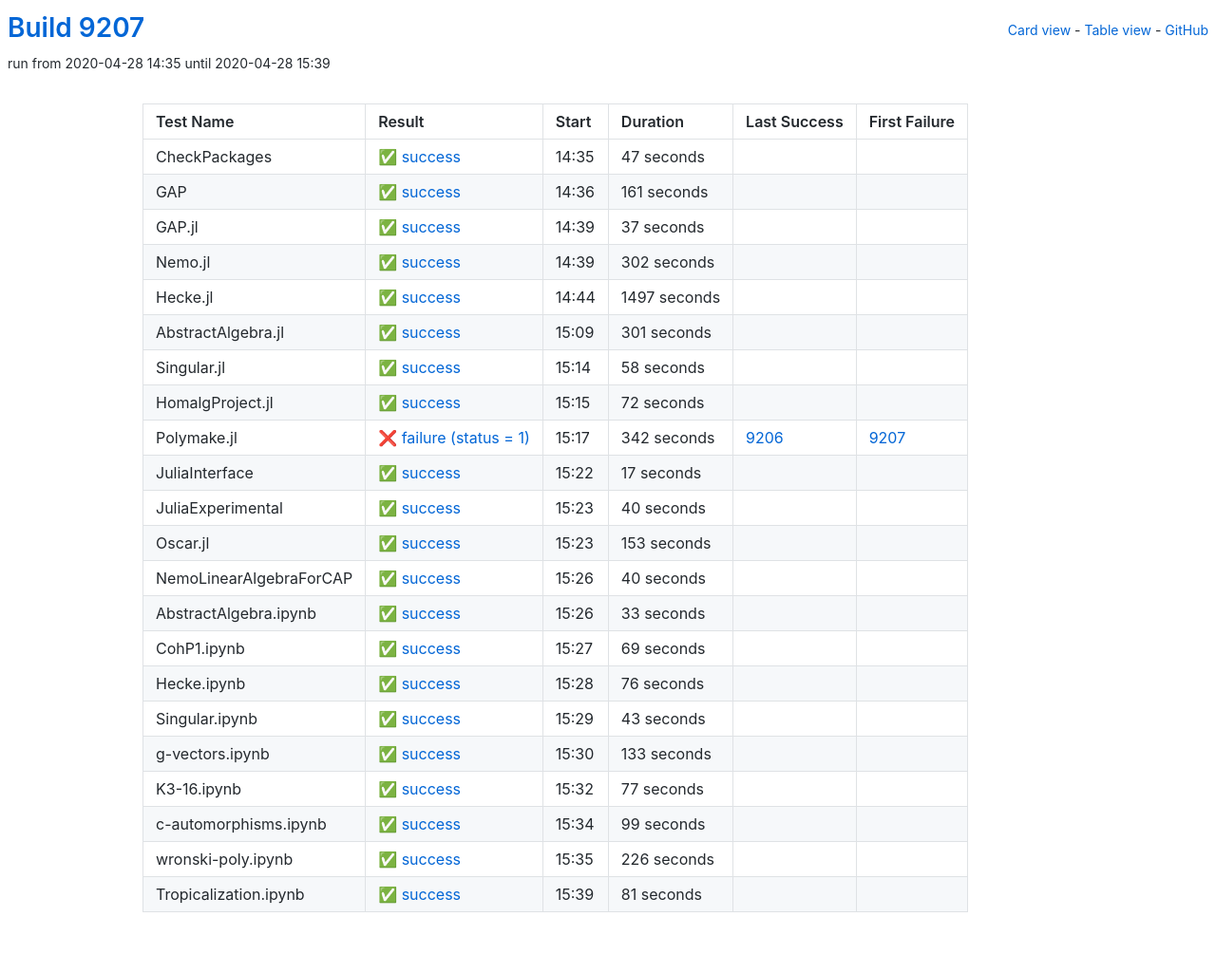
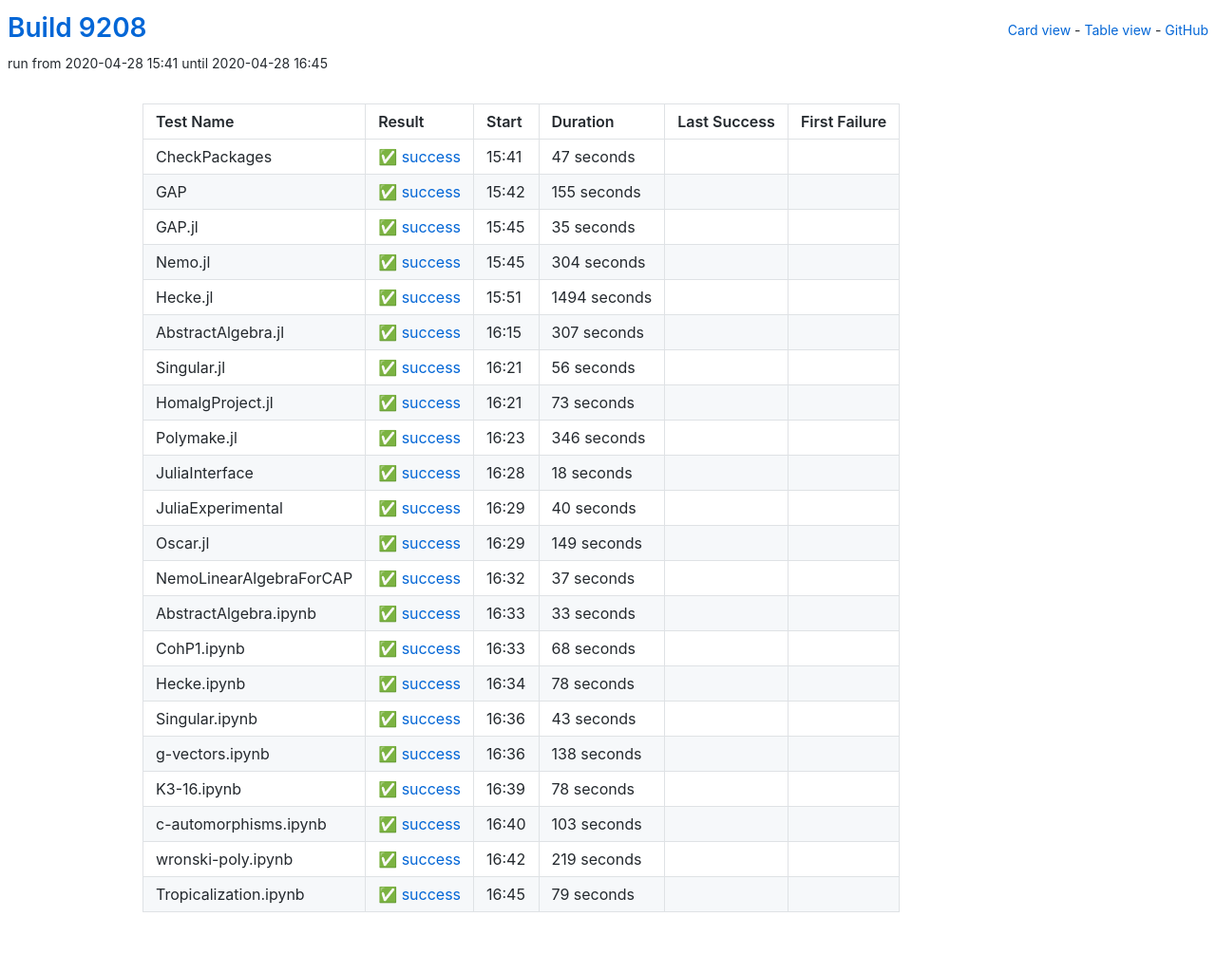
Before and after one commit to oscar-system/oscar-ci-status, a Jekyll site: the page built from table.html, in a window 1280 px wide. Shown: the whole page at 95% size. Built offline with Jekyll 4.4.1, drawn with Linux system fonts in a browser that asks for light colours.

Commit message:
Build 9208

```diff
--- a/_data/ci.yml
+++ b/_data/ci.yml
@@ -1,5 +1,5 @@
-build: 9207
-build_url: https://oscarci.mathematik.uni-kl.de/job/oscar/9207/
+build: 9208
+build_url: https://oscarci.mathematik.uni-kl.de/job/oscar/9208/
 job: oscar
 tests:
 - duration: 47
@@ -8,20 +8,130 @@ tests:
   first_failure_url: null
   last_success: false
   last_success_url: null
-  log: https://oscarci.mathematik.uni-kl.de/job/oscar/9207/artifact/logs/build-9207/CheckPackages.log
+  log: https://oscarci.mathematik.uni-kl.de/job/oscar/9208/artifact/logs/build-9208/CheckPackages.log
   name: CheckPackages
-  start: 2020-04-28 14:35
+  start: 2020-04-28 15:41
   status: success
   success: true
-- duration: 161
+- duration: 155
   exitcode: 0
   first_failure: false
   first_failure_url: null
   last_success: false
   last_success_url: null
-  log: https://oscarci.mathematik.uni-kl.de/job/oscar/9207/artifact/logs/build-9207/GAP.log
+  log: https://oscarci.mathematik.uni-kl.de/job/oscar/9208/artifact/logs/build-9208/GAP.log
   name: GAP
-  start: 2020-04-28 14:36
+  start: 2020-04-28 15:42
+  status: success
+  success: true
+- duration: 35
+  exitcode: 0
+  first_failure: false
+  first_failure_url: null
+  last_success: false
+  last_success_url: null
+  log: https://oscarci.mathematik.uni-kl.de/job/oscar/9208/artifact/logs/build-9208/GAP.jl.log
+  name: GAP.jl
+  start: 2020-04-28 15:45
+  status: success
+  success: true
+- duration: 304
+  exitcode: 0
+  first_failure: false
+  first_failure_url: null
+  last_success: false
+  last_success_url: null
+  log: https://oscarci.mathematik.uni-kl.de/job/oscar/9208/artifact/logs/build-9208/Nemo.jl.log
+  name: Nemo.jl
+  start: 2020-04-28 15:45
+  status: success
+  success: true
+- duration: 1494
+  exitcode: 0
+  first_failure: false
+  first_failure_url: null
+  last_success: false
+  last_success_url: null
+  log: https://oscarci.mathematik.uni-kl.de/job/oscar/9208/artifact/logs/build-9208/Hecke.jl.log
+  name: Hecke.jl
+  start: 2020-04-28 15:51
+  status: success
+  success: true
+- duration: 307
+  exitcode: 0
+  first_failure: false
+  first_failure_url: null
+  last_success: false
+  last_success_url: null
+  log: https://oscarci.mathematik.uni-kl.de/job/oscar/9208/artifact/logs/build-9208/AbstractAlgebra.jl.log
+  name: AbstractAlgebra.jl
+  start: 2020-04-28 16:15
+  status: success
+  success: true
+- duration: 56
+  exitcode: 0
+  first_failure: false
+  first_failure_url: null
+  last_success: false
+  last_success_url: null
+  log: https://oscarci.mathematik.uni-kl.de/job/oscar/9208/artifact/logs/build-9208/Singular.jl.log
+  name: Singular.jl
+  start: 2020-04-28 16:21
+  status: success
+  success: true
+- duration: 73
+  exitcode: 0
+  first_failure: false
+  first_failure_url: null
+  last_success: false
+  last_success_url: null
+  log: https://oscarci.mathematik.uni-kl.de/job/oscar/9208/artifact/logs/build-9208/HomalgProject.jl.log
+  name: HomalgProject.jl
+  start: 2020-04-28 16:21
+  status: success
+  success: true
+- duration: 346
+  exitcode: 0
+  first_failure: false
+  first_failure_url: null
+  last_success: false
+  last_success_url: null
+  log: https://oscarci.mathematik.uni-kl.de/job/oscar/9208/artifact/logs/build-9208/Polymake.jl.log
+  name: Polymake.jl
+  start: 2020-04-28 16:23
+  status: success
+  success: true
+- duration: 18
+  exitcode: 0
+  first_failure: false
+  first_failure_url: null
+  last_success: false
+  last_success_url: null
+  log: https://oscarci.mathematik.uni-kl.de/job/oscar/9208/artifact/logs/build-9208/JuliaInterface.log
+  name: JuliaInterface
+  start: 2020-04-28 16:28
+  status: success
+  success: true
+- duration: 40
+  exitcode: 0
+  first_failure: false
+  first_failure_url: null
+  last_success: false
+  last_success_url: null
+  log: https://oscarci.mathematik.uni-kl.de/job/oscar/9208/artifact/logs/build-9208/JuliaExperimental.log
+  name: JuliaExperimental
+  start: 2020-04-28 16:29
+  status: success
+  success: true
+- duration: 149
+  exitcode: 0
+  first_failure: false
+  first_failure_url: null
+  last_success: false
+  last_success_url: null
+  log: https://oscarci.mathematik.uni-kl.de/job/oscar/9208/artifact/logs/build-9208/Oscar.jl.log
+  name: Oscar.jl
+  start: 2020-04-28 16:29
   status: success
   success: true
 - duration: 37
@@ -30,119 +140,9 @@ tests:
   first_failure_url: null
   last_success: false
   last_success_url: null
-  log: https://oscarci.mathematik.uni-kl.de/job/oscar/9207/artifact/logs/build-9207/GAP.jl.log
-  name: GAP.jl
-  start: 2020-04-28 14:39
-  status: success
-  success: true
-- duration: 302
-  exitcode: 0
-  first_failure: false
-  first_failure_url: null
-  last_success: false
-  last_success_url: null
-  log: https://oscarci.mathematik.uni-kl.de/job/oscar/9207/artifact/logs/build-9207/Nemo.jl.log
-  name: Nemo.jl
-  start: 2020-04-28 14:39
-  status: success
-  success: true
-- duration: 1497
-  exitcode: 0
-  first_failure: false
-  first_failure_url: null
-  last_success: false
-  last_success_url: null
-  log: https://oscarci.mathematik.uni-kl.de/job/oscar/9207/artifact/logs/build-9207/Hecke.jl.log
-  name: Hecke.jl
-  start: 2020-04-28 14:44
-  status: success
-  success: true
-- duration: 301
-  exitcode: 0
-  first_failure: false
-  first_failure_url: null
-  last_success: false
-  last_success_url: null
-  log: https://oscarci.mathematik.uni-kl.de/job/oscar/9207/artifact/logs/build-9207/AbstractAlgebra.jl.log
-  name: AbstractAlgebra.jl
-  start: 2020-04-28 15:09
-  status: success
-  success: true
-- duration: 58
-  exitcode: 0
-  first_failure: false
-  first_failure_url: null
-  last_success: false
-  last_success_url: null
-  log: https://oscarci.mathematik.uni-kl.de/job/oscar/9207/artifact/logs/build-9207/Singular.jl.log
-  name: Singular.jl
-  start: 2020-04-28 15:14
-  status: success
-  success: true
-- duration: 72
-  exitcode: 0
-  first_failure: false
-  first_failure_url: null
-  last_success: false
-  last_success_url: null
-  log: https://oscarci.mathematik.uni-kl.de/job/oscar/9207/artifact/logs/build-9207/HomalgProject.jl.log
-  name: HomalgProject.jl
-  start: 2020-04-28 15:15
-  status: success
-  success: true
-- duration: 342
-  exitcode: 1
-  first_failure: 9207
-  first_failure_url: https://oscarci.mathematik.uni-kl.de/job/oscar/9207/
-  last_success: 9206
-  last_success_url: https://oscarci.mathematik.uni-kl.de/job/oscar/9206/
-  log: https://oscarci.mathematik.uni-kl.de/job/oscar/9207/artifact/logs/build-9207/Polymake.jl.log
-  name: Polymake.jl
-  start: 2020-04-28 15:17
-  status: failure
-  success: false
-- duration: 17
-  exitcode: 0
-  first_failure: false
-  first_failure_url: null
-  last_success: false
-  last_success_url: null
-  log: https://oscarci.mathematik.uni-kl.de/job/oscar/9207/artifact/logs/build-9207/JuliaInterface.log
-  name: JuliaInterface
-  start: 2020-04-28 15:22
-  status: success
-  success: true
-- duration: 40
-  exitcode: 0
-  first_failure: false
-  first_failure_url: null
-  last_success: false
-  last_success_url: null
-  log: https://oscarci.mathematik.uni-kl.de/job/oscar/9207/artifact/logs/build-9207/JuliaExperimental.log
-  name: JuliaExperimental
-  start: 2020-04-28 15:23
-  status: success
-  success: true
-- duration: 153
-  exitcode: 0
-  first_failure: false
-  first_failure_url: null
-  last_success: false
-  last_success_url: null
-  log: https://oscarci.mathematik.uni-kl.de/job/oscar/9207/artifact/logs/build-9207/Oscar.jl.log
-  name: Oscar.jl
-  start: 2020-04-28 15:23
-  status: success
-  success: true
-- duration: 40
-  exitcode: 0
-  first_failure: false
-  first_failure_url: null
-  last_success: false
-  last_success_url: null
-  log: https://oscarci.mathematik.uni-kl.de/job/oscar/9207/artifact/logs/build-9207/NemoLinearAlgebraForCAP.log
+  log: https://oscarci.mathematik.uni-kl.de/job/oscar/9208/artifact/logs/build-9208/NemoLinearAlgebraForCAP.log
   name: NemoLinearAlgebraForCAP
-  start: 2020-04-28 15:26
+  start: 2020-04-28 16:32
   status: success
   success: true
 - duration: 33
@@ -151,31 +151,31 @@ tests:
   first_failure_url: null
   last_success: false
   last_success_url: null
-  log: https://oscarci.mathematik.uni-kl.de/job/oscar/9207/artifact/logs/build-9207/AbstractAlgebra.ipynb.log
+  log: https://oscarci.mathematik.uni-kl.de/job/oscar/9208/artifact/logs/build-9208/AbstractAlgebra.ipynb.log
   name: AbstractAlgebra.ipynb
-  start: 2020-04-28 15:26
+  start: 2020-04-28 16:33
   status: success
   success: true
-- duration: 69
+- duration: 68
   exitcode: 0
   first_failure: false
   first_failure_url: null
   last_success: false
   last_success_url: null
-  log: https://oscarci.mathematik.uni-kl.de/job/oscar/9207/artifact/logs/build-9207/CohP1.ipynb.log
+  log: https://oscarci.mathematik.uni-kl.de/job/oscar/9208/artifact/logs/build-9208/CohP1.ipynb.log
   name: CohP1.ipynb
-  start: 2020-04-28 15:27
+  start: 2020-04-28 16:33
   status: success
   success: true
-- duration: 76
+- duration: 78
   exitcode: 0
   first_failure: false
   first_failure_url: null
   last_success: false
   last_success_url: null
-  log: https://oscarci.mathematik.uni-kl.de/job/oscar/9207/artifact/logs/build-9207/Hecke.ipynb.log
+  log: https://oscarci.mathematik.uni-kl.de/job/oscar/9208/artifact/logs/build-9208/Hecke.ipynb.log
   name: Hecke.ipynb
-  start: 2020-04-28 15:28
+  start: 2020-04-28 16:34
   status: success
   success: true
 - duration: 43
@@ -184,63 +184,63 @@ tests:
   first_failure_url: null
   last_success: false
   last_success_url: null
-  log: https://oscarci.mathematik.uni-kl.de/job/oscar/9207/artifact/logs/build-9207/Singular.ipynb.log
+  log: https://oscarci.mathematik.uni-kl.de/job/oscar/9208/artifact/logs/build-9208/Singular.ipynb.log
   name: Singular.ipynb
-  start: 2020-04-28 15:29
+  start: 2020-04-28 16:36
   status: success
   success: true
-- duration: 133
+- duration: 138
   exitcode: 0
   first_failure: false
   first_failure_url: null
   last_success: false
   last_success_url: null
-  log: https://oscarci.mathematik.uni-kl.de/job/oscar/9207/artifact/logs/build-9207/g-vectors.ipynb.log
+  log: https://oscarci.mathematik.uni-kl.de/job/oscar/9208/artifact/logs/build-9208/g-vectors.ipynb.log
   name: g-vectors.ipynb
-  start: 2020-04-28 15:30
+  start: 2020-04-28 16:36
   status: success
   success: true
-- duration: 77
+- duration: 78
   exitcode: 0
   first_failure: false
   first_failure_url: null
   last_success: false
   last_success_url: null
-  log: https://oscarci.mathematik.uni-kl.de/job/oscar/9207/artifact/logs/build-9207/K3-16.ipynb.log
+  log: https://oscarci.mathematik.uni-kl.de/job/oscar/9208/artifact/logs/build-9208/K3-16.ipynb.log
   name: K3-16.ipynb
-  start: 2020-04-28 15:32
+  start: 2020-04-28 16:39
   status: success
   success: true
-- duration: 99
+- duration: 103
   exitcode: 0
   first_failure: false
   first_failure_url: null
   last_success: false
   last_success_url: null
-  log: https://oscarci.mathematik.uni-kl.de/job/oscar/9207/artifact/logs/build-9207/c-automorphisms.ipynb.log
+  log: https://oscarci.mathematik.uni-kl.de/job/oscar/9208/artifact/logs/build-9208/c-automorphisms.ipynb.log
   name: c-automorphisms.ipynb
-  start: 2020-04-28 15:34
+  start: 2020-04-28 16:40
   status: success
   success: true
-- duration: 226
+- duration: 219
   exitcode: 0
   first_failure: false
   first_failure_url: null
   last_success: false
   last_success_url: null
-  log: https://oscarci.mathematik.uni-kl.de/job/oscar/9207/artifact/logs/build-9207/wronski-poly.ipynb.log
+  log: https://oscarci.mathematik.uni-kl.de/job/oscar/9208/artifact/logs/build-9208/wronski-poly.ipynb.log
   name: wronski-poly.ipynb
-  start: 2020-04-28 15:35
+  start: 2020-04-28 16:42
   status: success
   success: true
-- duration: 81
+- duration: 79
   exitcode: 0
   first_failure: false
   first_failure_url: null
   last_success: false
   last_success_url: null
-  log: https://oscarci.mathematik.uni-kl.de/job/oscar/9207/artifact/logs/build-9207/Tropicalization.ipynb.log
+  log: https://oscarci.mathematik.uni-kl.de/job/oscar/9208/artifact/logs/build-9208/Tropicalization.ipynb.log
   name: Tropicalization.ipynb
-  start: 2020-04-28 15:39
+  start: 2020-04-28 16:45
   status: success
   success: true
```
Also changed, not shown: README.md.
